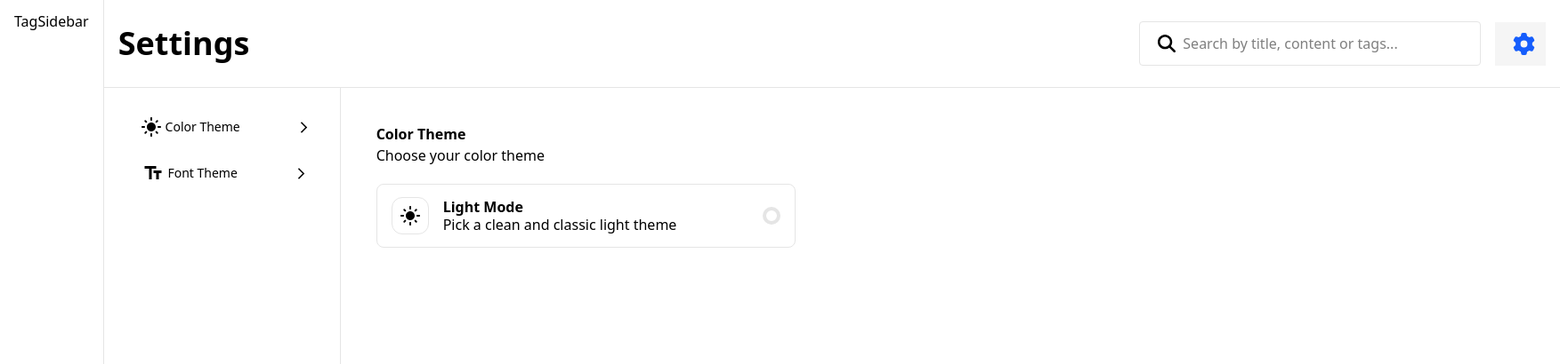
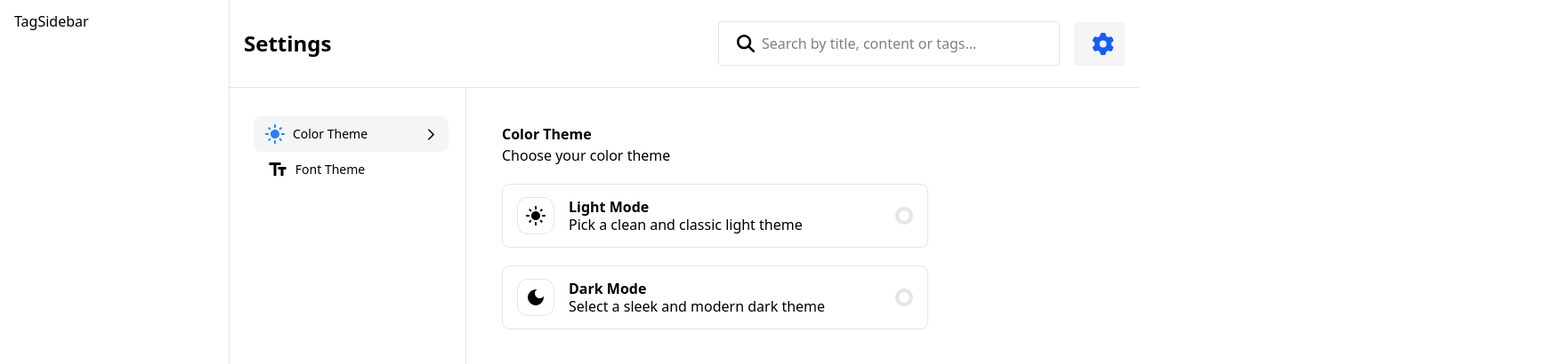
Before and after one commit to PraiseTy/notes-app-frontend, a React (Vite) app: page /settings in a window 1280 px wide. Shown: the top 410 px of the page at 89% size, 1753 px wide, since content can reach past the window. Built offline with nearby package versions, Linux system fonts and the light colour scheme.

Commit message:
feat: finish settings section

```diff
--- a/src/components/Body.tsx
+++ b/src/components/Body.tsx
@@ -1,31 +1,45 @@
 import { TabsData, TabSection } from './Tabs';
-import { MdLightMode } from 'react-icons/md';
+import { ColorThemeData, FeaturesSection, FontThemeData } from './Features';
+import { useState } from 'react';
 
 export const Body = () => {
+  const [activeTab, setActiveTab] = useState<'color' | 'font'>('color');
   return (
     <div className="flex flex-row h-full ">
-      <div className="flex flex-col mx-2 border-r border-r-neutral-200 h-full max-w-[258px] w-1/2 space-y-7 py-8">
+      <div className="flex flex-col mx-2 border-r border-r-neutral-200 h-full max-w-[258px] w-1/2  py-8">
         {TabsData.map((tab, index) => (
-          <TabSection svg={tab.svg} title={tab.title} key={index} />
+          <TabSection
+            svg={tab.svg}
+            title={tab.title}
+            key={index}
+            isActive={activeTab === tab.key}
+            onClick={() => setActiveTab(tab.key)}
+          />
         ))}
       </div>
       <div className=" w-1/2 pt-10 pl-8">
-        <h1 className="font-semibold">Color Theme</h1>
-        <p> Choose your color theme</p>
-        <div className="pt-5">
-          <div className="flex flex-row justify-between items-center border border-neutral-200 rounded-lg w-3/5 py-3.5 px-4">
-            <div className="flex flex-row justify-between items-center">
-              <div className="border border-neutral-200 rounded-xl mr-4 p-2">
-                <MdLightMode size={24} />
-              </div>
-              <div className="leading-tight">
-                <p className="font-bold">Light Mode</p>
-                <p>Pick a clean and classic light theme</p>
-              </div>
+        {activeTab === 'color' && (
+          <>
+            <h1 className="font-semibold">Color Theme</h1>
+            <p> Choose your color theme</p>
+            <div>
+              {ColorThemeData.map((feature, index) => (
+                <FeaturesSection svg={feature.svg} mode={feature.mode} text={feature.text} key={index} />
+              ))}
             </div>
-            <div className="w-5 h-5 rounded-full border-4 border-neutral-200"></div>
-          </div>
-        </div>
+          </>
+        )}
+        {activeTab === 'font' && (
+          <>
+            <h1 className="font-semibold">Font Theme</h1>
+            <p> Choose your color theme</p>
+            <div>
+              {FontThemeData.map((feature, index) => (
+                <FeaturesSection style={feature.style} mode={feature.mode} text={feature.text} key={index} />
+              ))}
+            </div>
+          </>
+        )}
       </div>
     </div>
   );
--- a/src/components/Features/FeatureSection.tsx
+++ b/src/components/Features/FeatureSection.tsx
@@ -0,0 +1,31 @@
+import type { IconType } from 'react-icons';
+
+interface FeaturesProp {
+  svg?: IconType;
+  style?: React.ReactNode;
+  mode: string;
+  text: string;
+}
+
+export const FeaturesSection = ({ svg: Icon, mode, text, style }: FeaturesProp) => {
+  return (
+    <div className="pt-5">
+      <div className="flex flex-row justify-between items-center border border-neutral-200 rounded-lg py-3.5 px-4">
+        <div className="flex flex-row justify-between items-center">
+          <div className="border border-neutral-200 rounded-xl mr-4 p-2">
+            {Icon ? (
+              <Icon size={24} />
+            ) : (
+              <span className={`font-bold text-xl ${style} ${style === 'font-mono' ? 'px-0.5' : 'px-0'}`}>Aa</span>
+            )}
+          </div>
+          <div className="leading-tight">
+            <p className="font-bold">{mode}</p>
+            <p>{text}</p>
+          </div>
+        </div>
+        <div className="w-5 h-5 rounded-full border-4 border-neutral-200"></div>
+      </div>
+    </div>
+  );
+};
--- /dev/null
+++ b/src/components/Features/FeaturesData.ts
@@ -0,0 +1,32 @@
+import { MdLightMode, MdDarkMode } from 'react-icons/md';
+
+export const ColorThemeData = [
+  {
+    svg: MdLightMode,
+    mode: 'Light Mode',
+    text: 'Pick a clean and classic light theme'
+  },
+  {
+    svg: MdDarkMode,
+    mode: 'Dark Mode',
+    text: 'Select a sleek and modern dark theme'
+  }
+];
+
+export const FontThemeData = [
+  {
+    style: 'font-sans',
+    mode: 'Sans-serif',
+    text: 'Clean and modern, easy to read'
+  },
+  {
+    style: 'font-serif',
+    mode: 'Serif',
+    text: 'Classic and elegant for a timeless feel'
+  },
+  {
+    style: 'font-mono',
+    mode: 'Monospace',
+    text: 'Code-like, great for a technical vibe'
+  }
+];
--- /dev/null
+++ b/src/components/Features/index.ts
@@ -0,0 +1,2 @@
+export * from './FeaturesData';
+export * from './FeatureSection';
--- a/src/components/Navbar.tsx
+++ b/src/components/Navbar.tsx
@@ -11,10 +11,11 @@ export const Navbar = ({ title }: NavbarProps) => {
   const location = useLocation();
   const isActive = location.pathname === '/settings';
   return (
-    <div className="w-full max-w-full mx-auto flex justify-between items-center px-4 py-6 border-b border-b-neutral-200">
-      <h1 className="text-4xl font-extrabold">{title}</h1>
+    <div className="px-4 py-6 border-b border-b-neutral-200">
+      <div className="flex items-center justify-between">
+        <h1 className="text-2xl font-extrabold">{title}</h1>
 
-      <div className="flex items-center gap-x-4 ml-[1000px]">
+        <div className="flex items-center gap-x-4">
           <div className="flex items-center border border-neutral-200 hover:border-blue-500 rounded w-auto min-w-96 px-5 py-2">
             <img src={search} alt="search" width={20} height={20} />
             <input
@@ -36,5 +37,6 @@ export const Navbar = ({ title }: NavbarProps) => {
           </div>
         </div>
       </div>
+    </div>
   );
 };
--- a/src/components/Tabs/TabSection.tsx
+++ b/src/components/Tabs/TabSection.tsx
@@ -4,15 +4,20 @@ import type { IconType } from 'react-icons';
 interface TabsProps {
   svg: IconType;
   title: string;
+  isActive: boolean;
+  onClick: () => void;
 }
-export const TabSection = ({ svg: Icon, title }: TabsProps) => {
+export const TabSection = ({ svg: Icon, title, isActive, onClick }: TabsProps) => {
   return (
-    <div className="flex items-center mx-auto text-sm cursor-pointer  gap-x-16">
-      <div className="flex flex-row items-center  space-x-1">
-        <Icon size={24} />
+    <div
+      className={`flex items-center mx-auto text-sm cursor-pointer gap-x-16 ${isActive ? 'bg-neutral-100' : 'bg-white'} px-3 py-2 rounded-lg`}
+      onClick={onClick}
+    >
+      <div className="flex flex-row items-center  space-x-2">
+        <Icon size={24} className={`${isActive ? 'text-blue-500' : 'text-black'}`} />
         <p>{title}</p>
       </div>
-      <MdArrowForwardIos size={15} />
+      <MdArrowForwardIos size={15} className={`${isActive ? 'visible' : 'invisible'}`} />
     </div>
   );
 };
--- a/src/components/Tabs/TabsData.ts
+++ b/src/components/Tabs/TabsData.ts
@@ -1,12 +1,23 @@
 import { MdLightMode, MdOutlineTextFields } from 'react-icons/md';
+import type { IconType } from 'react-icons';
 
-export const TabsData = [
+type TabKey = 'color' | 'font';
+
+interface TabItem {
+  svg: IconType;
+  title: string;
+  key: TabKey;
+}
+
+export const TabsData: TabItem[] = [
   {
     svg: MdLightMode,
-    title: 'Color Theme'
+    title: 'Color Theme',
+    key: 'color'
   },
   {
     svg: MdOutlineTextFields,
-    title: 'Font Theme'
+    title: 'Font Theme',
+    key: 'font'
   }
 ];
--- a/src/components/TagSidebar.tsx
+++ b/src/components/TagSidebar.tsx
@@ -1,6 +1,6 @@
 export const TagSidebar = () => {
   return (
-    <div className="w-[800px] py-[12px] px-[16px] border-r border-r-neutral-200">
+    <div className="w-[258px] py-[12px] px-[16px] border-r border-r-neutral-200">
       <p>TagSidebar</p>
     </div>
   );
--- a/src/components/index.ts
+++ b/src/components/index.ts
@@ -2,3 +2,4 @@ export * from './Navbar';
 export * from './TagSidebar';
 export * from './Body';
 export * from './Tabs';
+export * from './Features';
--- a/src/pages/AllNotesPage.tsx
+++ b/src/pages/AllNotesPage.tsx
@@ -4,7 +4,7 @@ export const AllNotesPage = () => {
   return (
     <div className="w-full flex">
       <TagSidebar />
-      <div>
+      <div className="flex-1">
         <Navbar title="All Notes" />
       </div>
     </div>
```
Lines whose indentation alone changed are shown as unchanged.
